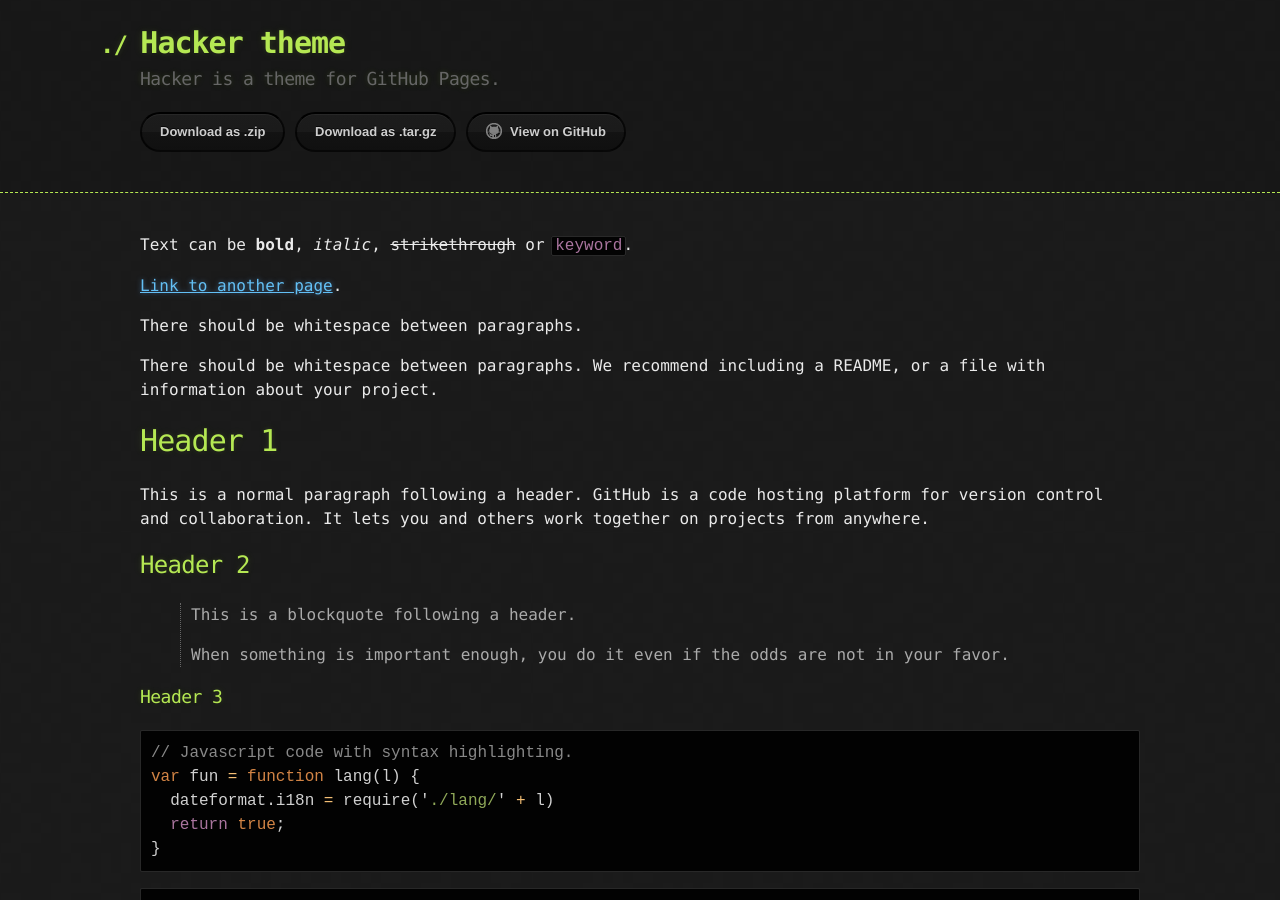
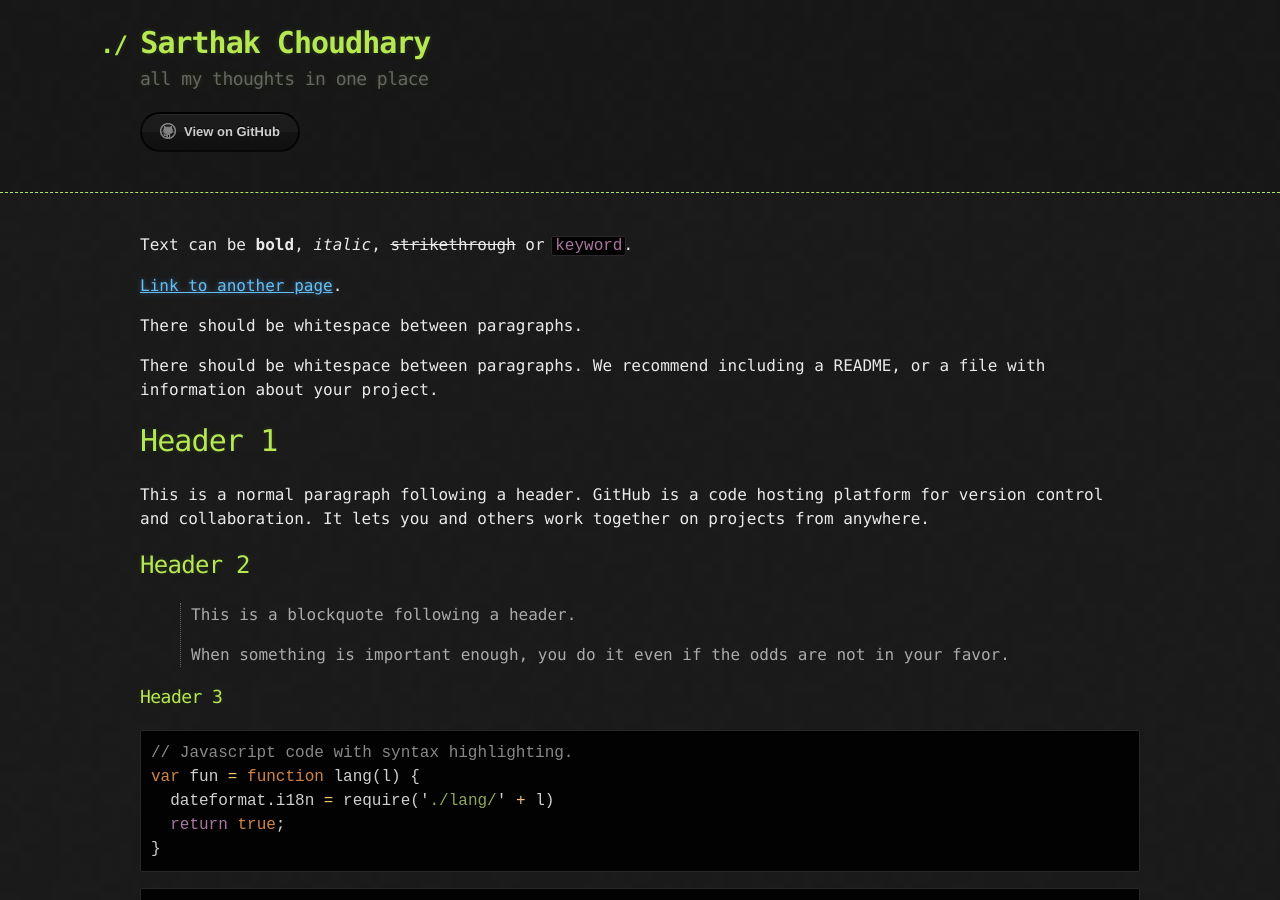
Before and after one commit to martha889/martha889.github.io, a Jekyll site: the page built from index.md, in a window 1280 px wide and 900 px high. Built offline with Jekyll 4.4.1, drawn with Linux system fonts in a browser that asks for light colours.

Commit message:
update blog

```diff
--- a/_config.yml
+++ b/_config.yml
@@ -1,5 +1,5 @@
-title: Hacker theme
-description: Hacker is a theme for GitHub Pages.
-show_downloads: true
-google_analytics:
+title: Sarthak Choudhary
+description: all my thoughts in one place
+url: martha889.github.io
+show_downloads: false
 theme: jekyll-theme-hacker
```
